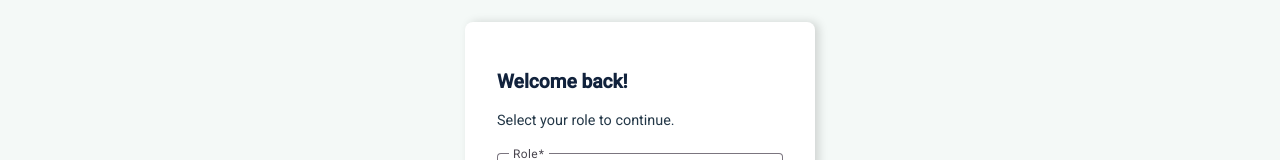
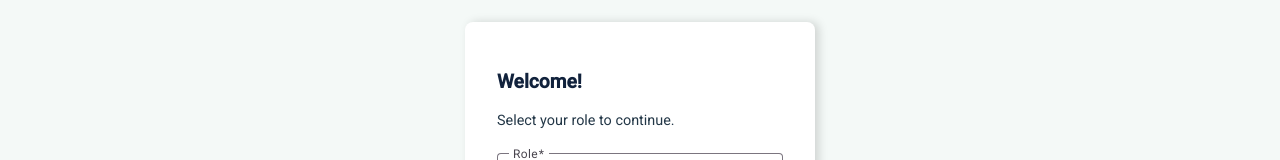
Before and after one commit to pelinoksuz/angular-performans-web-app, an Angular app: page /login in a window 1280 px wide. Shown: the part 180-340 px from the top of the page. Built offline with nearby package versions, Linux system fonts and the light colour scheme.

Commit message:
fix: scss

```diff
--- a/src/app/modules/latestActivity/latest-activity.component.scss
+++ b/src/app/modules/latestActivity/latest-activity.component.scss
@@ -70,7 +70,7 @@
       p {
         margin: 0;
         font-size: 0.95rem;
-        color: var(--text-inverse);
+        color: var(--text-primary);
 
         strong {
           color: var(--color-primary);
@@ -87,7 +87,7 @@
         display: block;
         margin-top: 0.3rem;
         font-size: 0.8rem;
-        color: var(--color-neutral-dark-50);
+        color: var(--text-primary);
       }
     }
   }
--- a/src/app/modules/login/login.component.html
+++ b/src/app/modules/login/login.component.html
@@ -3,7 +3,7 @@
   <!-- MAIN FORM CARD -->
   <main class="login-page__main">
     <mat-card class="login-page__card">
-      <h2 class="login-page__welcome">Welcome back!</h2>
+      <h2 class="login-page__welcome">Welcome!</h2>
       <p class="login-page__subtitle">Select your role to continue.</p>
       <form class="login-page__subtitle" [formGroup]="loginForm" (ngSubmit)="onLogin()">
 
```
